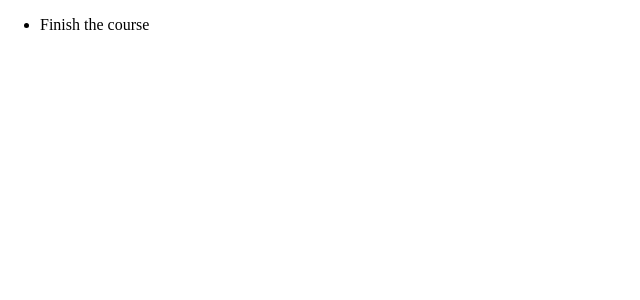
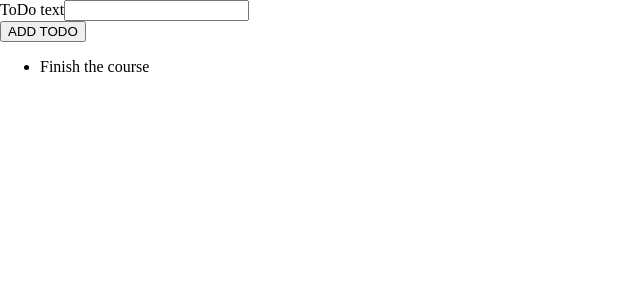
Before and after one commit to AbyssWalker1990/react-typescript-learn, a React (Create React App) app: page / in a window 1280 px wide. Shown: the top 300 px of the page, without its empty margins (0-640 px from the left). Built offline with nearby package versions, Linux system fonts and the light colour scheme.

Commit message:
added form and submitHandler for display input in console for now

```diff
--- a/src/App.tsx
+++ b/src/App.tsx
@@ -1,12 +1,12 @@
 import React from 'react';
 import ToDoList from './components/ToDoList';
-
+import NewToDo from './components/NewToDo';
 
 const App: React.FC = () =>  {
   const todos = [{id: 't1', text: 'Finish the course'}]
   return (
     <div className="App">
-      {/* Component that adds ToDo */}
+      <NewToDo />
       <ToDoList items={todos}/>
     </div>
   );
--- /dev/null
+++ b/src/components/NewToDo.tsx
@@ -0,0 +1,25 @@
+import React,  { useRef } from 'react'
+
+const NewToDo: React.FC = () => {
+  const textInputRef = useRef<HTMLInputElement>(null)
+
+  const todoSubmitHandler = (event: React.FormEvent) => {
+    event.preventDefault()
+    if (textInputRef.current !== null) {
+      const enteredText = textInputRef.current.value
+      console.log(enteredText)
+    }
+  }
+
+  return (
+    <form onSubmit={todoSubmitHandler}>
+      <div>
+        <label htmlFor='todo-text'>ToDo text</label>
+        <input type="text" id="todo-text" ref={textInputRef} />
+      </div>
+      <button type='submit'>ADD TODO</button>
+    </form>
+  )
+}
+
+export default NewToDo
```
Also changed, not shown: time.txt.
